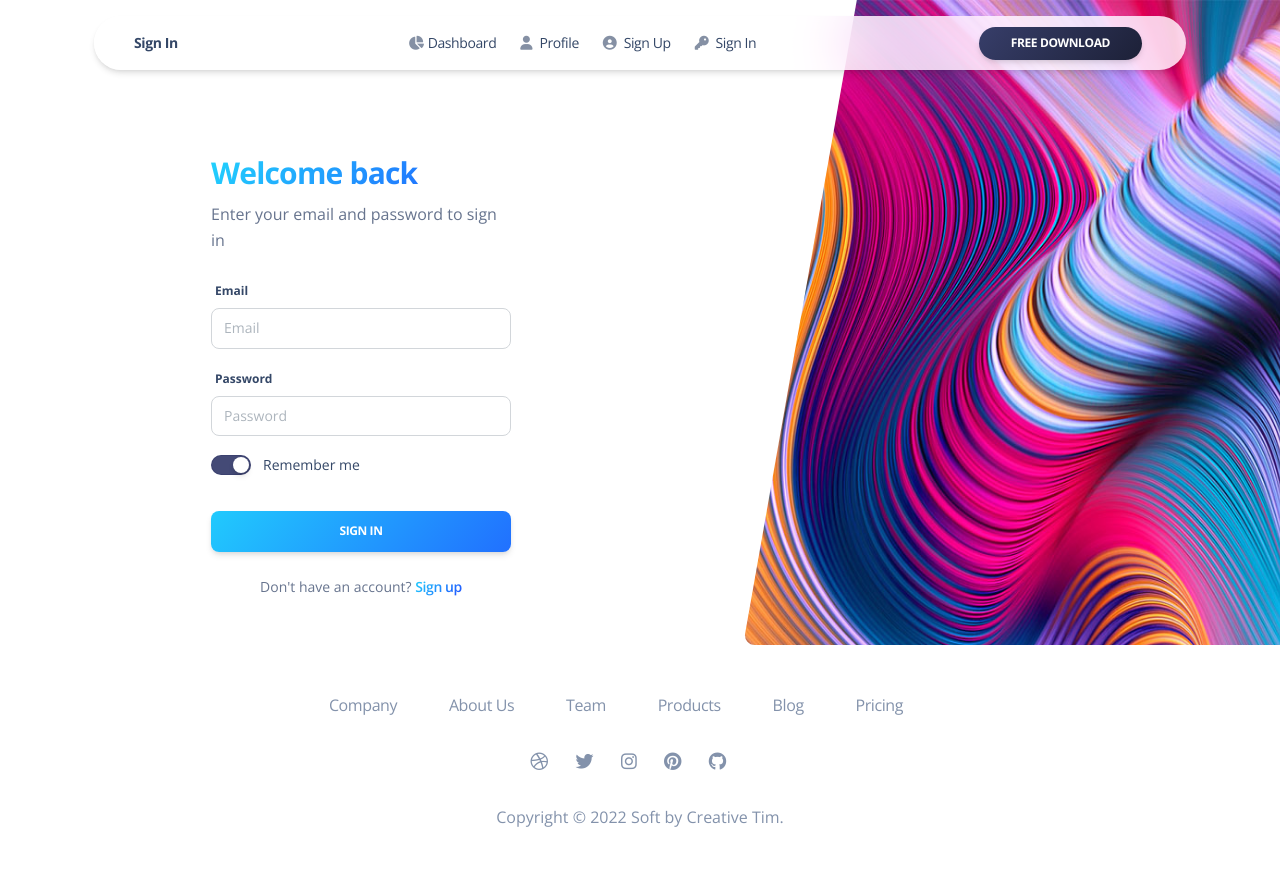
After one commit to Faizal-Ardhavy/simpeg, a CodeIgniter 4 app: template app/Views/pages/signin.php in a window 1280 px wide. The commit adds this page. Run offline with PHP 8.4 and a stand-in for CodeIgniter, Linux system fonts and the light colour scheme; the template is opened without the code that fills it, so the values that code supplies are empty; some libraries are stand-ins or nearby versions.

Commit message:
add signin ui

```diff
--- /dev/null
+++ b/app/Views/pages/signin.php
@@ -0,0 +1,202 @@
+<!DOCTYPE html>
+<html lang="en">
+
+<head>
+  <meta charset="utf-8" />
+  <meta name="viewport" content="width=device-width, initial-scale=1, shrink-to-fit=no">
+  <link rel="apple-touch-icon" sizes="76x76" href="/assets/img/apple-icon.png">
+  <link rel="icon" type="image/png" href="/assets/img/favicon.png">
+  <title>
+    Sign In
+  </title>
+  <!--     Fonts and icons     -->
+  <link href="https://fonts.googleapis.com/css?family=Open+Sans:300,400,600,700" rel="stylesheet" />
+  <!-- Nucleo Icons -->
+  <link href="/assets/css/nucleo-icons.css" rel="stylesheet" />
+  <link href="/assets/css/nucleo-svg.css" rel="stylesheet" />
+  <!-- Font Awesome Icons -->
+  <script src="https://kit.fontawesome.com/42d5adcbca.js" crossorigin="anonymous"></script>
+  <link href="/assets/css/nucleo-svg.css" rel="stylesheet" />
+  <!-- CSS Files -->
+  <link id="pagestyle" href="/assets/css/soft-ui-dashboard.css?v=1.0.3" rel="stylesheet" />
+</head>
+
+<body class="">
+  <div class="container position-sticky z-index-sticky top-0">
+    <div class="row">
+      <div class="col-12">
+        <!-- Navbar -->
+        <nav class="navbar navbar-expand-lg blur blur-rounded top-0 z-index-3 shadow position-absolute my-3 py-2 start-0 end-0 mx-4">
+          <div class="container-fluid">
+            <a class="navbar-brand font-weight-bolder ms-lg-0 ms-3 " href="../pages/dashboard.html">
+              Sign In
+            </a>
+            <button class="navbar-toggler shadow-none ms-2" type="button" data-bs-toggle="collapse" data-bs-target="#navigation" aria-controls="navigation" aria-expanded="false" aria-label="Toggle navigation">
+              <span class="navbar-toggler-icon mt-2">
+                <span class="navbar-toggler-bar bar1"></span>
+                <span class="navbar-toggler-bar bar2"></span>
+                <span class="navbar-toggler-bar bar3"></span>
+              </span>
+            </button>
+            <div class="collapse navbar-collapse" id="navigation">
+              <ul class="navbar-nav mx-auto">
+                <li class="nav-item">
+                  <a class="nav-link d-flex align-items-center me-2 active" aria-current="page" href="../pages/dashboard.html">
+                    <i class="fa fa-chart-pie opacity-6 text-dark me-1"></i>
+                    Dashboard
+                  </a>
+                </li>
+                <li class="nav-item">
+                  <a class="nav-link me-2" href="../pages/profile.html">
+                    <i class="fa fa-user opacity-6 text-dark me-1"></i>
+                    Profile
+                  </a>
+                </li>
+                <li class="nav-item">
+                  <a class="nav-link me-2" href="../pages/sign-up.html">
+                    <i class="fas fa-user-circle opacity-6 text-dark me-1"></i>
+                    Sign Up
+                  </a>
+                </li>
+                <li class="nav-item">
+                  <a class="nav-link me-2" href="../pages/sign-in.html">
+                    <i class="fas fa-key opacity-6 text-dark me-1"></i>
+                    Sign In
+                  </a>
+                </li>
+              </ul>
+              <ul class="navbar-nav d-lg-block d-none">
+                <li class="nav-item">
+                  <a href="https://www.creative-tim.com/product/soft-ui-dashboard" class="btn btn-sm btn-round mb-0 me-1 bg-gradient-dark">Free download</a>
+                </li>
+              </ul>
+            </div>
+          </div>
+        </nav>
+        <!-- End Navbar -->
+      </div>
+    </div>
+  </div>
+  <main class="main-content  mt-0">
+    <section>
+      <div class="page-header min-vh-75">
+        <div class="container">
+          <div class="row">
+            <div class="col-xl-4 col-lg-5 col-md-6 d-flex flex-column mx-auto">
+              <div class="card card-plain mt-8">
+                <div class="card-header pb-0 text-left bg-transparent">
+                  <h3 class="font-weight-bolder text-info text-gradient">Welcome back</h3>
+                  <p class="mb-0">Enter your email and password to sign in</p>
+                </div>
+                <div class="card-body">
+                  <form role="form">
+                    <label>Email</label>
+                    <div class="mb-3">
+                      <input type="email" class="form-control" placeholder="Email" aria-label="Email" aria-describedby="email-addon">
+                    </div>
+                    <label>Password</label>
+                    <div class="mb-3">
+                      <input type="email" class="form-control" placeholder="Password" aria-label="Password" aria-describedby="password-addon">
+                    </div>
+                    <div class="form-check form-switch">
+                      <input class="form-check-input" type="checkbox" id="rememberMe" checked="">
+                      <label class="form-check-label" for="rememberMe">Remember me</label>
+                    </div>
+                    <div class="text-center">
+                      <button type="button" class="btn bg-gradient-info w-100 mt-4 mb-0">Sign in</button>
+                    </div>
+                  </form>
+                </div>
+                <div class="card-footer text-center pt-0 px-lg-2 px-1">
+                  <p class="mb-4 text-sm mx-auto">
+                    Don't have an account?
+                    <a href="javascript:;" class="text-info text-gradient font-weight-bold">Sign up</a>
+                  </p>
+                </div>
+              </div>
+            </div>
+            <div class="col-md-6">
+              <div class="oblique position-absolute top-0 h-100 d-md-block d-none me-n8">
+                <div class="oblique-image bg-cover position-absolute fixed-top ms-auto h-100 z-index-0 ms-n6" style="background-image:url('/assets/img/curved-images/curved6.jpg')"></div>
+              </div>
+            </div>
+          </div>
+        </div>
+      </div>
+    </section>
+  </main>
+  <!-- -------- START FOOTER 3 w/ COMPANY DESCRIPTION WITH LINKS & SOCIAL ICONS & COPYRIGHT ------- -->
+  <footer class="footer py-5">
+    <div class="container">
+      <div class="row">
+        <div class="col-lg-8 mb-4 mx-auto text-center">
+          <a href="javascript:;" target="_blank" class="text-secondary me-xl-5 me-3 mb-sm-0 mb-2">
+            Company
+          </a>
+          <a href="javascript:;" target="_blank" class="text-secondary me-xl-5 me-3 mb-sm-0 mb-2">
+            About Us
+          </a>
+          <a href="javascript:;" target="_blank" class="text-secondary me-xl-5 me-3 mb-sm-0 mb-2">
+            Team
+          </a>
+          <a href="javascript:;" target="_blank" class="text-secondary me-xl-5 me-3 mb-sm-0 mb-2">
+            Products
+          </a>
+          <a href="javascript:;" target="_blank" class="text-secondary me-xl-5 me-3 mb-sm-0 mb-2">
+            Blog
+          </a>
+          <a href="javascript:;" target="_blank" class="text-secondary me-xl-5 me-3 mb-sm-0 mb-2">
+            Pricing
+          </a>
+        </div>
+        <div class="col-lg-8 mx-auto text-center mb-4 mt-2">
+          <a href="javascript:;" target="_blank" class="text-secondary me-xl-4 me-4">
+            <span class="text-lg fab fa-dribbble"></span>
+          </a>
+          <a href="javascript:;" target="_blank" class="text-secondary me-xl-4 me-4">
+            <span class="text-lg fab fa-twitter"></span>
+          </a>
+          <a href="javascript:;" target="_blank" class="text-secondary me-xl-4 me-4">
+            <span class="text-lg fab fa-instagram"></span>
+          </a>
+          <a href="javascript:;" target="_blank" class="text-secondary me-xl-4 me-4">
+            <span class="text-lg fab fa-pinterest"></span>
+          </a>
+          <a href="javascript:;" target="_blank" class="text-secondary me-xl-4 me-4">
+            <span class="text-lg fab fa-github"></span>
+          </a>
+        </div>
+      </div>
+      <div class="row">
+        <div class="col-8 mx-auto text-center mt-1">
+          <p class="mb-0 text-secondary">
+            Copyright © <script>
+              document.write(new Date().getFullYear())
+            </script> Soft by Creative Tim.
+          </p>
+        </div>
+      </div>
+    </div>
+  </footer>
+  <!-- -------- END FOOTER 3 w/ COMPANY DESCRIPTION WITH LINKS & SOCIAL ICONS & COPYRIGHT ------- -->
+  <!--   Core JS Files   -->
+  <script src="/assets/js/core/popper.min.js"></script>
+  <script src="/assets/js/core/bootstrap.min.js"></script>
+  <script src="/assets/js/plugins/perfect-scrollbar.min.js"></script>
+  <script src="/assets/js/plugins/smooth-scrollbar.min.js"></script>
+  <script>
+    var win = navigator.platform.indexOf('Win') > -1;
+    if (win && document.querySelector('#sidenav-scrollbar')) {
+      var options = {
+        damping: '0.5'
+      }
+      Scrollbar.init(document.querySelector('#sidenav-scrollbar'), options);
+    }
+  </script>
+  <!-- Github buttons -->
+  <script async defer src="https://buttons.github.io/buttons.js"></script>
+  <!-- Control Center for Soft Dashboard: parallax effects, scripts for the example pages etc -->
+  <script src="/assets/js/soft-ui-dashboard.min.js?v=1.0.3"></script>
+</body>
+
+</html>
```
Also changed, not shown: app/Views/pages/dashboard.php (+42 -15 lines).
